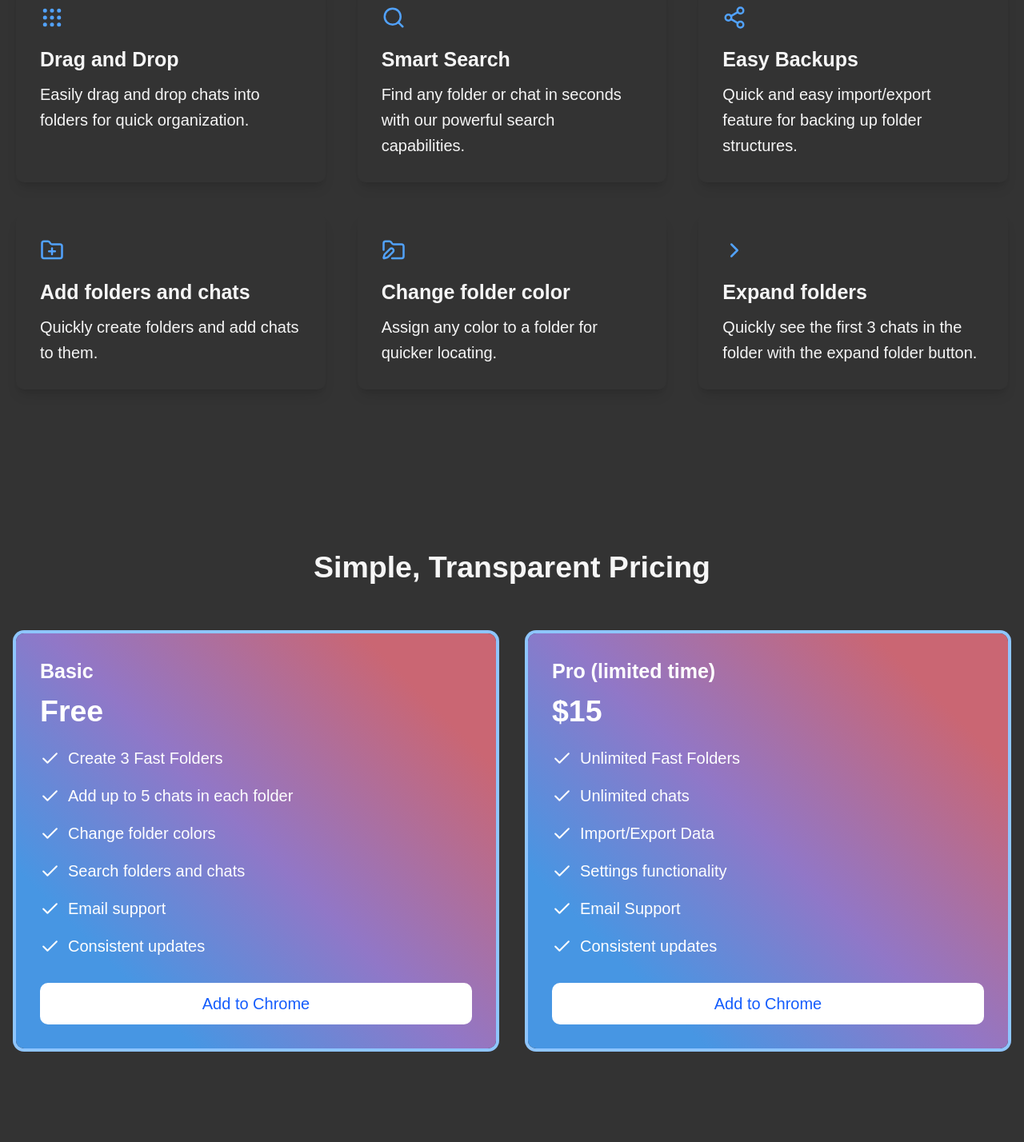
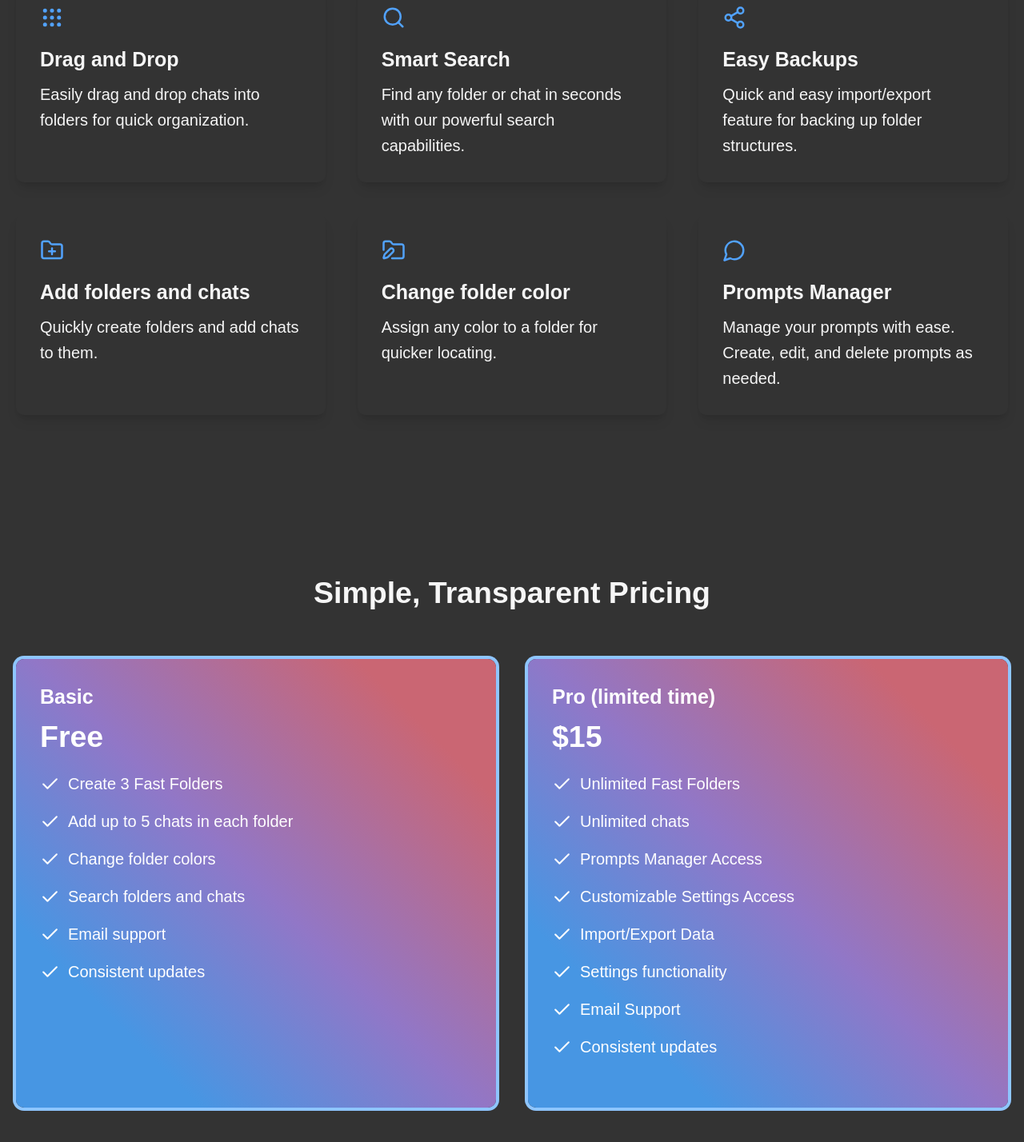
Before and after one commit to SJ-209/fast-folders-lp2, a React (Vite) app: page / in a window 1280 px wide. Shown: the part 1495-2923 px from the top of the page at 80% size. Built offline with nearby package versions, Linux system fonts and the light colour scheme; a web font is replaced by a local one.

Commit message:
Update pricing cards and features

```diff
--- a/src/components/FeaturesSection.jsx
+++ b/src/components/FeaturesSection.jsx
@@ -1,5 +1,5 @@
 import React from 'react';
-import { Grip, Search, Share2, FolderPlus, FolderPen, ChevronRight } from 'lucide-react';
+import { Grip, Search, Share2, FolderPlus, FolderPen, MessageCircle } from 'lucide-react';
 
 function FeatureCard({ icon, title, description }) {
   return (
@@ -43,9 +43,9 @@ function FeaturesSection() {
             description="Assign any color to a folder for quicker locating."
           />
           <FeatureCard
-            icon={<ChevronRight className="w-6 h-6 text-blue-400" />}
-            title="Expand folders"
-            description="Quickly see the first 3 chats in the folder with the expand folder button."
+            icon={<MessageCircle className="w-6 h-6 text-blue-400" />}
+            title="Prompts Manager"
+            description="Manage your prompts with ease. Create, edit, and delete prompts as needed."
           />
         </div>
       </div>
--- a/src/components/PricingSection.jsx
+++ b/src/components/PricingSection.jsx
@@ -4,7 +4,7 @@ import { Check } from 'lucide-react';
 function PricingCard({ title, price, features, buttonText, highlighted }) {
   return (
     <div className={`p-6 rounded-lg ${highlighted
-      ? 'bg-[linear-gradient(45deg,_#4796e3_20%,_#9177c7_50%,_#ca6673_85%)]  text-white ring-4 ring-blue-300'
+      ? 'bg-[linear-gradient(45deg,_#4796e3_20%,_#9177c7_50%,_#ca6673_85%)]  text-white ring-4 shadow-l ring-blue-300'
       : 'bg-white shadow-lg'
       }`}>
       <h3 className="text-xl font-bold mb-2">{title}</h3>
@@ -20,7 +20,7 @@ function PricingCard({ title, price, features, buttonText, highlighted }) {
           </li>
         ))}
       </ul>
-      <a
+      {/* <a
         href="https://chromewebstore.google.com/detail/fast-folders-the-ultimate/dgmakhnmibfdnkhopleclbfmfncdmfhf"
         target="_blank" // Opens in a new tab
         rel="noopener noreferrer" // Security best practice
@@ -31,7 +31,7 @@ function PricingCard({ title, price, features, buttonText, highlighted }) {
         }`}>
         {buttonText}
       </button>
-        </a>
+        </a> */}
     </div>
   );
 }
@@ -53,7 +53,7 @@ function PricingSection() {
               "Email support",
               "Consistent updates"
             ]}
-            buttonText="Add to Chrome"
+            // buttonText="Add to Chrome"
             highlighted={true}
           />
           <PricingCard
@@ -62,12 +62,14 @@ function PricingSection() {
             features={[
               "Unlimited Fast Folders",
               "Unlimited chats",
+              "Prompts Manager Access",
+              "Customizable Settings Access",
               "Import/Export Data",
               "Settings functionality",
               "Email Support",
               "Consistent updates"
             ]}
-            buttonText="Add to Chrome"
+            // buttonText="Add to Chrome"
             highlighted={true}
           />
           {/* <PricingCard
```
